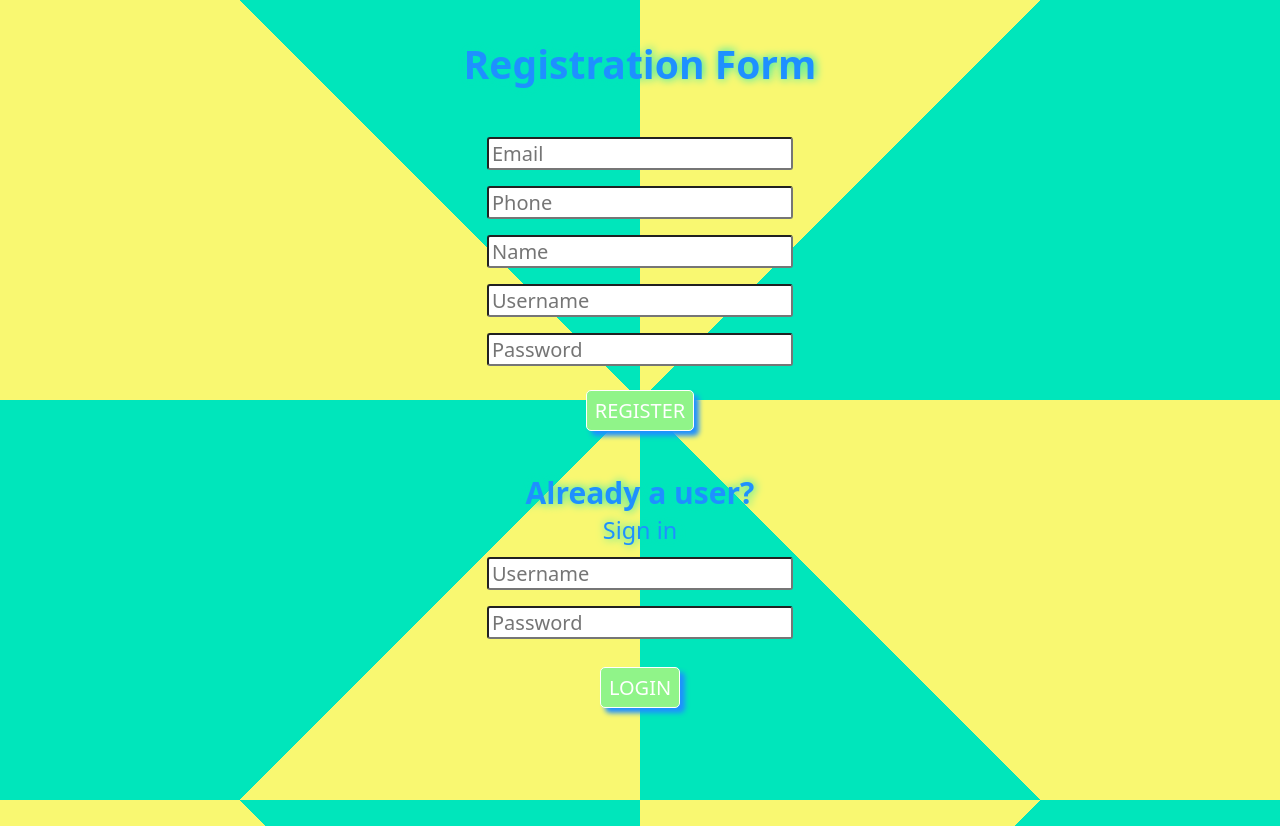
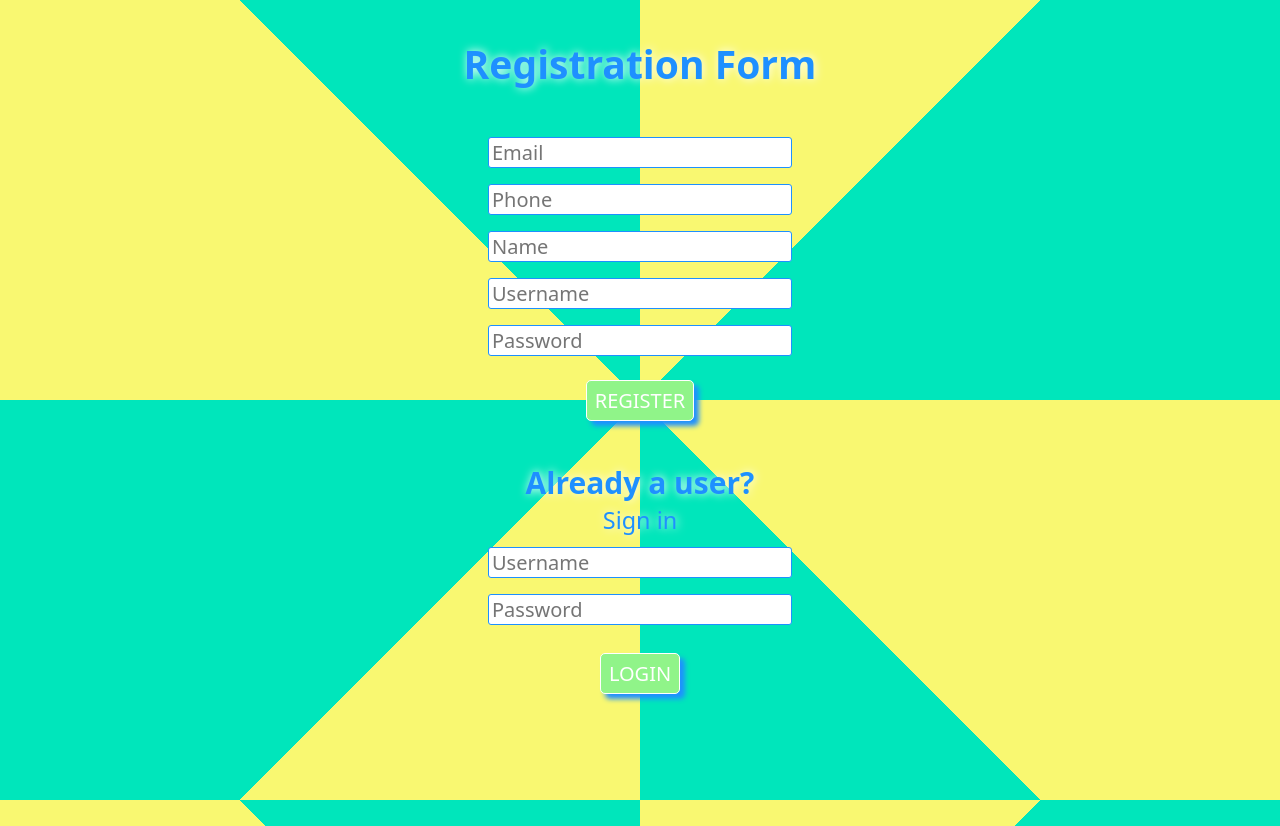
Before and after one commit to STLnick/app-login-registration, a website built with Parcel: page client/index.html in a window 1280 px wide. Built offline with nearby package versions, Linux system fonts and the light colour scheme.

Commit message:
:lipstick: Change focus styling of inputs and text-shadow of headings

```diff
--- a/client/style.css
+++ b/client/style.css
@@ -1,5 +1,3 @@
-/* https://type-scale.com/?size=20&scale=1.250&text=A%20Visual%20Type%20Scale&font=Lato&fontweight=400&bodyfont=Poppins&bodyfontweight=400&lineheight=1.65&backgroundcolor=white&fontcolor=%23333&preview=false */
-
 :root {
   --primary-color: #1e90ff;
   --secondary-color: #00e6bb;
@@ -13,7 +11,11 @@ body {
   background-attachment: fixed;
   box-sizing: border-box;
   font-size: 20px;
+}
+
+#root {
   height: 100vh;
+  width: 100vw;
 }
 
 h1,
@@ -21,7 +23,7 @@ h2,
 h3 {
   color: var(--primary-color);
   text-align: center;
-  text-shadow: var(--secondary-color) 1px 0 10px;
+  text-shadow: white 1px 0 10px;
 }
 
 h1 {
@@ -50,9 +52,16 @@ label {
 }
 
 input {
+  border: 1px solid var(--primary-color);
   border-radius: 3px;
   margin: 0.5rem;
   padding: 3px;
+  transition: box-shadow 0.3s ease;
+}
+
+input:focus {
+  box-shadow: 0 0 2px 4px rgba(30, 144, 255, 0.7);
+  outline: none;
 }
 
 .regField:last-of-type {
@@ -73,6 +82,7 @@ button {
   transition: background-color 0.5s;
 }
 
+button:focus,
 button:hover {
   background-color: var(--accent-dark);
 }
```
